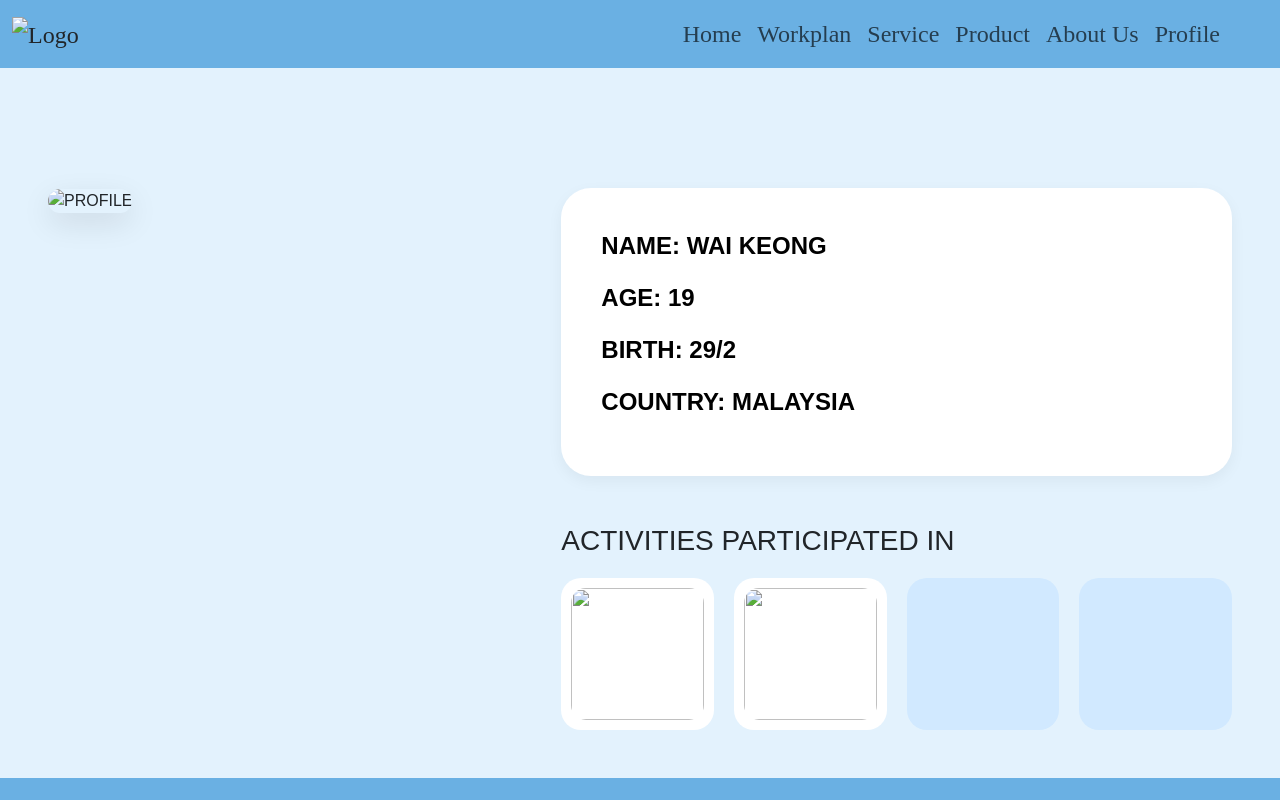
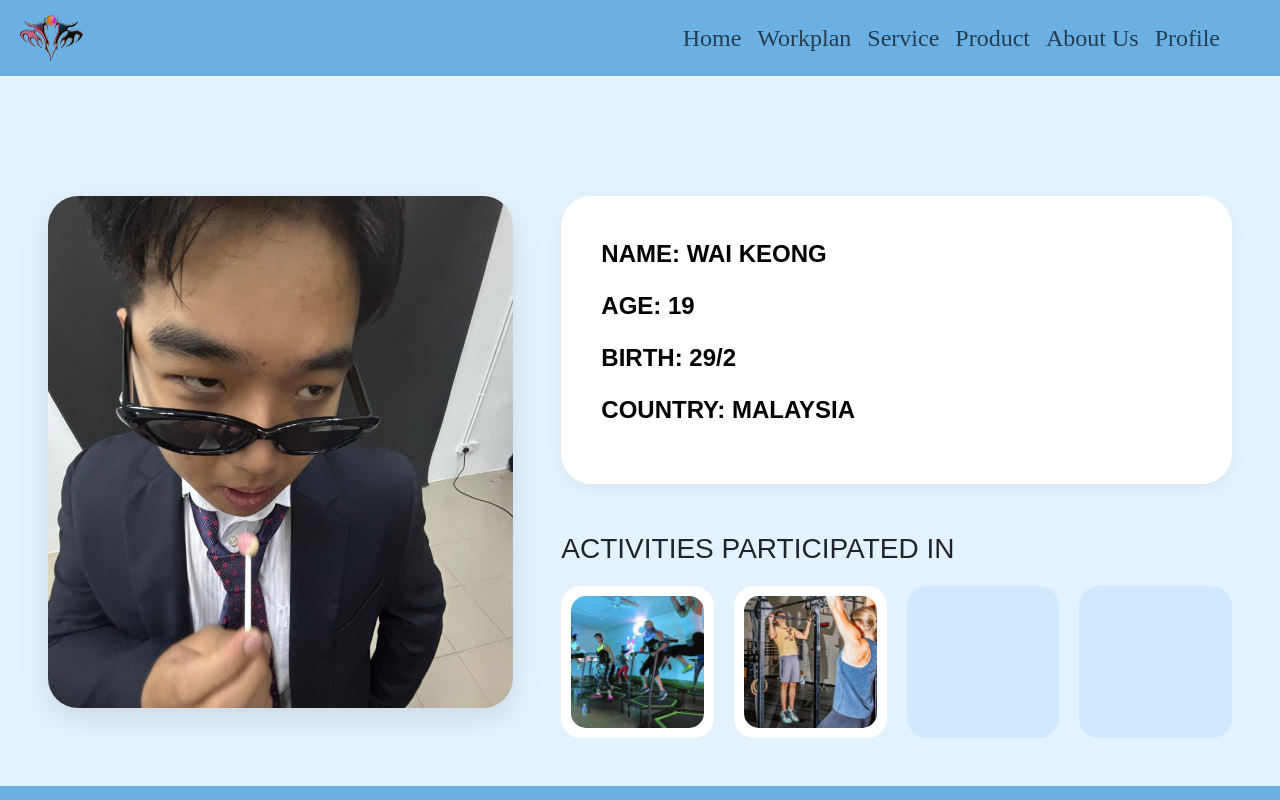
Before and after one commit to laiyl-wk24-crypto/Fitlife-Hub, a plain HTML site: page profile.html in a window 1280 px wide. Shown: the top 800 px of the page. Drawn offline with nearby package versions, Linux system fonts and the light colour scheme; a web font is replaced by a local one.

Commit message:
Update profile.html

```diff
--- a/profile.html
+++ b/profile.html
@@ -18,7 +18,7 @@
         <div class="container-fluid">
             <div class="row w-100 align-items-center">
                 <div class="col-lg-3 col-md-4 col-6 order-1">
-                    <img src="Img/Logo.png" width="80px" height="60px" alt="Logo">
+                    <img src="Logo.png" width="80px" height="60px" alt="Logo">
                 </div>
                 <div class="col-lg-9 col-md-8 order-3 order-md-2 d-flex justify-content-end align-items-center">
                     <div class="offcanvas offcanvas-end" tabindex="-1" id="offcanvasNavbar">
@@ -53,7 +53,7 @@
             <div class="row g-5 mt-4">
                 <div class="col-lg-5 d-flex flex-column gap-4">
                     <div class="profile-image-wrapper">
-                        <img src="Img/profilepic.jpeg" alt="Profile">
+                        <img src="profilepic.jpeg" alt="Profile">
                     </div>
                 </div>
 
@@ -69,11 +69,11 @@
                         <h3>ACTIVITIES PARTICIPATED IN</h3>
                         <div class="activity-grid">
                             <a href="service.html" class="activity-box">
-                                <img src="Img/10.png">
+                                <img src="10.png">
                             </a>
 
                             <a href="service.html" class="activity-box">
-                                <img src="Img/11.png">
+                                <img src="11.png">
                             </a>
 
                             <div class="activity-box empty"></div>
@@ -130,4 +130,5 @@
     </script>
 </body>
 
+
 </html>
```
